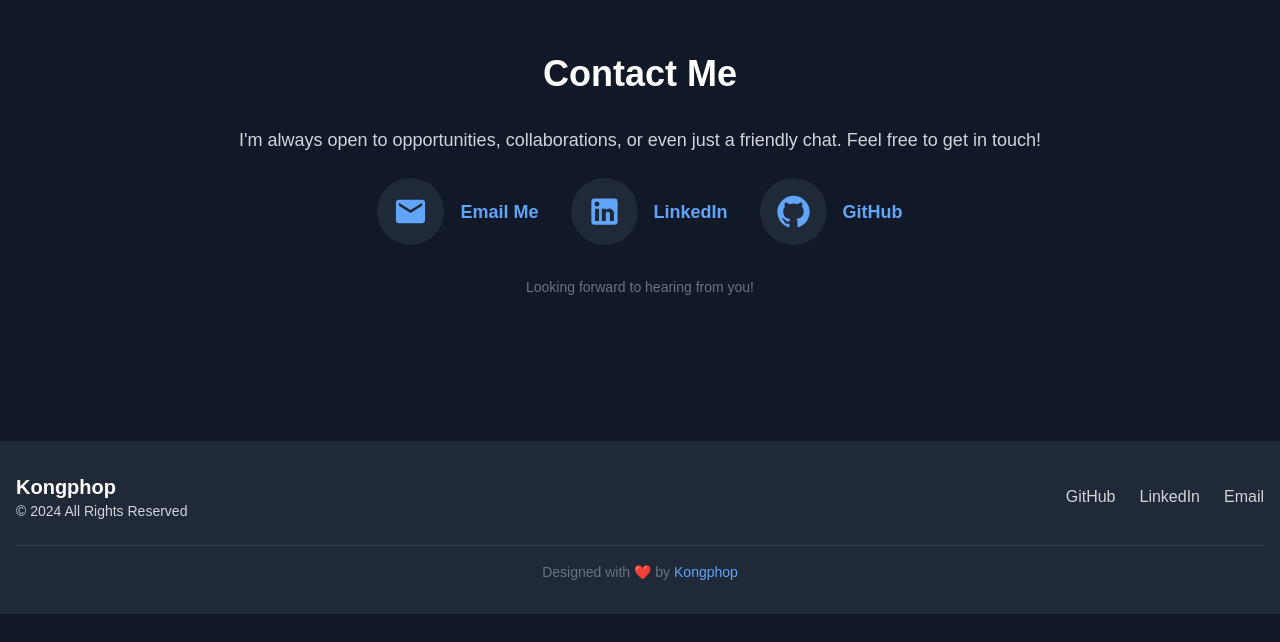
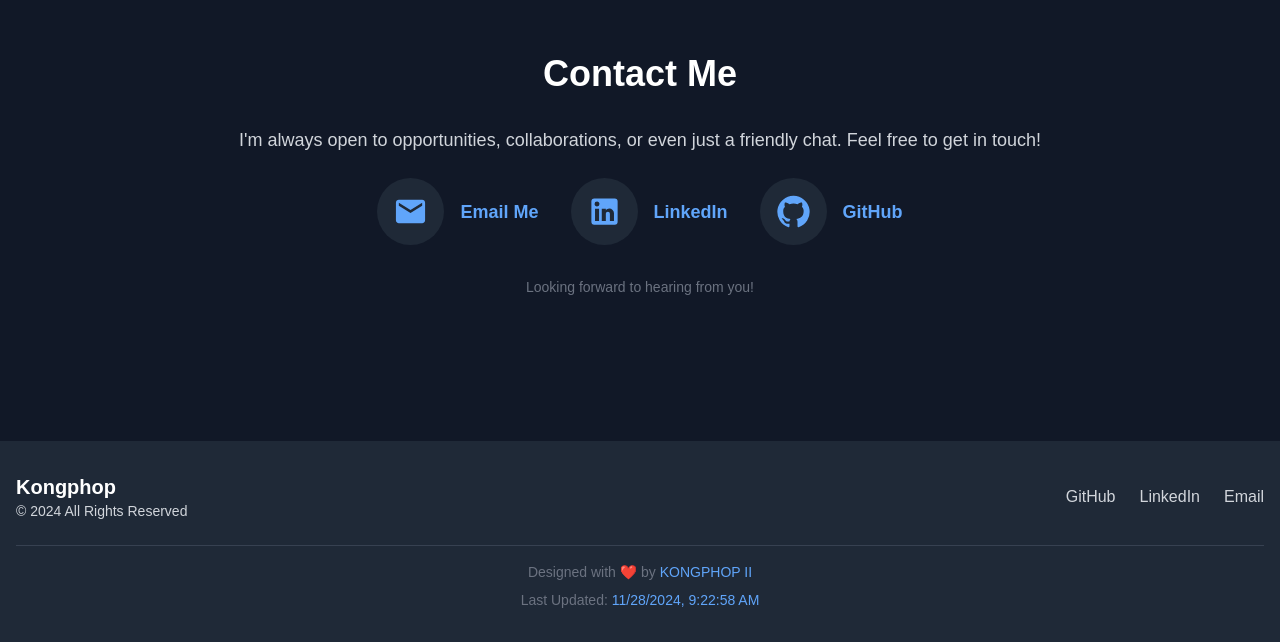
Before and after one commit to kongphop1209/profile-parking, a Next.js app: page / in a window 1280 px wide. Shown: the part 3475-4117 px from the top of the page. Before the commit the page ends 4089 px from the top, so only its background shows below. Built offline with nearby package versions, Linux system fonts and the light colour scheme.

Commit message:
update show last time update

```diff
--- a/src/app/components/footer.tsx
+++ b/src/app/components/footer.tsx
@@ -1,6 +1,10 @@
 import React from "react";
 
 const Footer = () => {
+  // Get the last updated date from the environment variable or use the current date as a fallback
+  const lastUpdated =
+    process.env.NEXT_PUBLIC_LAST_UPDATED || new Date().toISOString();
+
   return (
     <footer className="bg-gray-800 text-gray-300 py-8">
       <div className="container mx-auto px-4">
@@ -39,7 +43,13 @@ const Footer = () => {
         {/* Decorative Divider */}
         <div className="border-t border-gray-700 mt-6 pt-4 text-center text-sm text-gray-500">
           <p>
-            Designed with ❤️ by <span className="text-blue-400 font-medium">Kongphop</span>
+            Designed with ❤️ by <span className="text-blue-400 font-medium uppercase">kongphop ii</span>
+          </p>
+          <p className="mt-2">
+            Last Updated:{" "}
+            <span className="text-blue-400 font-medium">
+              {new Date(lastUpdated).toLocaleString()}
+            </span>
           </p>
         </div>
       </div>
```
